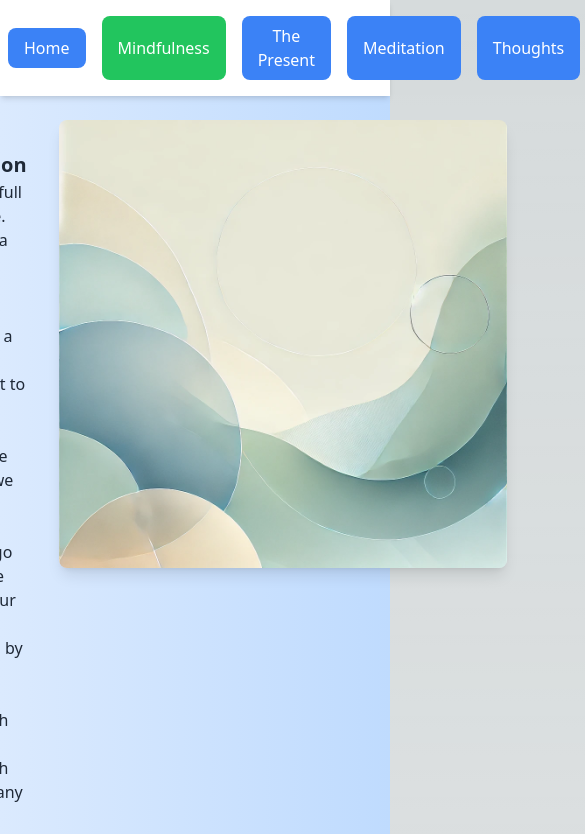
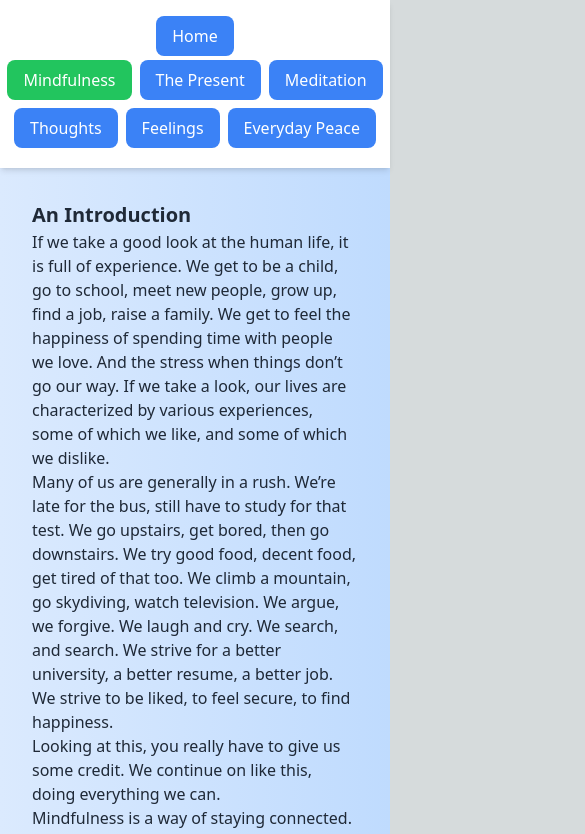
Before and after one commit to JoshuaChou10/mindfulness, a Next.js app: page /mindfulness-course in a window 390 px wide. Shown: the top 834 px of the page, 585 px wide, since content can reach past the window. Built offline with nearby package versions, Linux system fonts and the light colour scheme.

Commit message:
Added mobile layout, and meditation timer

```diff
--- a/pages/mindfulness-course.tsx
+++ b/pages/mindfulness-course.tsx
@@ -23,15 +23,17 @@ const sections: { [key: string]: Section } = {
     `,
     text: `
       <h1 style="font-size: 1.25rem; font-weight: bold;">An Introduction</h1>
-      <p> Our lives are full of experience. We get to be a child, go to school, meet new people, grow up, find a job, raise a family. We get to feel the happiness of spending time with people we love. And the stress when things don’t go our way. If we take a look, our lives are characterized by various experiences, some of which we like, and some of which we dislike. Many of us are generally in a rush. We’re late for the bus, still have to study for that test. We go upstairs, get bored, then go downstairs. We try good food, decent food, get tired of that too. We climb a mountain, go skydiving, watch television. We strive for a better university, a better resume, a better job. We strive to be liked, to feel secure, to find happiness. </p>
-<p>Looking at this, you have to give us some credit. We continue on, doing everything we can.</p>
-      <p>Mindfulness is a way of staying connected. It is a way of slowing down and taking a good look at every moment. Here you will find a fuller way to live. A way characterized by joy, love, lightness, and clarity. When I first started practicing mindfulness at the age of 13 I immediately became very interested. I really wanted to understand, to experience everything fully. I got interested in books, in meditation, and in the present moment. Mindfulness brought me back to myself. As I continued through my practice I started noticing some changes. Things that used to stress me out no longer bothered me. Gradually a sense of lightness, balance, and peace embraced me, and remains with me to this day. Sometimes I would even catch myself smiling for no specific reason. Now only the clarity remains. This is the power of mindfulness.</p>
+      <p> If we take a good look at the human life, it is full of experience.  We get to be a child, go to school, meet new people, grow up, find a job, raise a family. We get to feel the happiness of spending time with people we love. And the stress when things don’t go our way. If we take a look, our lives are characterized by various experiences, some of which we like, and some of which we dislike. </p>
+<p>Many of us are generally in a rush. We’re late for the bus, still have to study for that test. We go upstairs, get bored, then go downstairs. We try good food, decent food, get tired of that too. We climb a mountain, go skydiving, watch television. We argue, we forgive. We laugh and cry. We search, and search. We strive for a better university, a better resume, a better job. We strive to be liked, to feel secure, to find happiness. </p>
+<p>Looking at this, you really have to give us some credit. We continue on like this, doing everything we can. </p>
+<p>Mindfulness is a way of staying connected. It is a way of slowing down and taking a good look at every moment. Here you will find a fuller way to live. A way characterized by joy, love, lightness, and clarity. When I first started practicing mindfulness at the age of 13 I immediately became very interested. I really wanted to understand, to experience everything fully. I got interested in books, in meditation, and in the present moment. Mindfulness brought me back to myself. As I continued through my practice I started noticing some changes. Things that used to stress me out no longer bothered me. Gradually a sense of lightness, balance, and peace embraced me, and remains with me to this day. Sometimes I would even catch myself smiling for no specific reason. Now only the clarity remains. So this is the power of mindfulness.</p>
 <p>Through practicing mindfulness and understanding, we can walk around life with eyes wide open. Just washing the dishes, making conversation, drinking some tea. It’s all here for you to discover. The best part is that you can start now. Anyone can, at any age, and any circumstance. It’s so simple, why not give it a try?</p>
-<p>Mindfulness means living in the present moment. We are aware. When walking in a trail we can feel the soft breeze on our face, the warm sun. We can feel the soft crunch of the leaves beneath our feet. Mindfulness is something to be applied to in our everyday lives, in every moment. For example, when washing the dishes, where is your mind at? Place your attention on the action you are doing, no need to get caught up in past or future. Feel as you place your hands on the plate, the cool water rushing down. The various vibrant colors, and different shadings. When something is done with clarity, everything becomes fun. Just a moment in the life. Walking, moving, watching, loving.  </p>
-<p>When you do something you enjoy you are naturally in the present moment. For example, when playing basketball you’re attention is only on the game, the dribbling, the running, the shooting, the cheering. When playing chess, or doing computer programming, you are only doing it because it’s fun. You’re not thinking of anything else, you’re just working along, absorbed in the task at hand.</p>
+<p>Mindfulness means living in the present moment. We are aware. When walking in a trail we can feel the soft breeze on our face, the warm sun. We can feel the soft crunch of the leaves beneath our feet. Mindfulness is something to be applied to in our everyday lives, in every moment. For example, when washing the dishes, where is your mind at? Place your attention on the action you are doing, no need to get caught up in past or future. Feel as you place your hands on the plate, the cool water rushing down. The various vibrant colors, and different shades of white and blue. When something is done with clarity, everything becomes fun. Just a moment in the life. Walking, moving, watching, loving.  </p>
+<p>When you do something you enjoy you are naturally in the present moment. For example, when playing basketball youre attention is only on the game, the dribbling, the running, the shooting, the cheering. When playing chess, or doing computer programming, you are only doing it because it’s fun. You’re not thinking of anything else, you’re just working along, absorbed in the task.</p>
 <p>In mindfulness we are free from wanting because we see that all we could ever need is right here, right now with us. Anything else is just another thought.</p>
-<p>Sometimes I think of my mind like a child. I just listen to all of its demands. Dad, can I have this toy? Mom! Please give me a pony. We all have things we think we want, but have we ever considered letting go? Just let go and live with what is. Because then we can allow a true love to fill our lives; then we can love what is. </p>
+<p>Sometimes I think of my mind like a child. I just listen to its demands. Dad, can I have this toy? Mom! Please give me a pony. We all have things we think want, but have we ever considered letting go? Just let go and live with what is. Because then we can allow a true love to fill our lives; then we can love what is. </p>
 <p> Below I have included a simple exercise where you can use your five senses to stay connected. </p>
+
 
 
   `,
@@ -65,17 +67,21 @@ const sections: { [key: string]: Section } = {
     `,
     text: `
     <h1 style="font-size: 1.25rem; font-weight: bold;">Meditation</h1>
-    <p>Meditation is for us to settle down. It’s for us to get still. My grandfather used to love telling me stories about his meditation experiences. These stories got me interested in meditation but the change only started when I sat down and tried it myself. It is about remaining calm and peaceful in every situation. Having meditation as a part of your life is very helpful. Whenever you feel like you want to quiet down you can just go sit and meditate. When you have meditation by your side and in your life you find it difficult to get stressed. Your natural state is balanced, joyful and at peace. </p>
+    <p>Meditation is for us to settle down. It’s for us to get still. My grandfather used to love telling me stories about his meditation experiences. These stories got me interested in meditation but the change only started when I sat down and tried it myself. Having meditation as a part of your life is very helpful. Whenever you feel like you want to quiet down you can just go sit and meditate. When you have meditation by your side and in your life you find it difficult to get stressed. Your natural state is balanced, joyful and at peace. </p>
 <p> Meditation is a great way to strengthen mindfulness. Being mindful on a daily basis is an important practice, but those who truly want to integrate mindfulness into their lives also meditate. Meditation supports mindfulness. The calm and stillness that comes from concentration makes it easier to remain balanced and at ease throughout the day.</p>
-<p>As we begin to practice meditation you will find that everything becomes clearer. Therefore you can deal with every situation with an ease and efficiency. Meditation truly helps with every aspect of your life, from family life to work you are able to work in harmony with others and with the world.</p>
+<p>As we begin to practice meditation you will find that everything becomes clearer. Meditation truly helps with every aspect of your life, from family life to work you are able to work in harmony with others and with the world.</p>
+<p>Most people start with 5-10 minutes a day and slowly increase the time from there. 15 minutes, 20 minutes, 30 minutes. </p>
+<p>The point isn’t how long you can sit down for. Meditating is just for us to get still and calm the mind. You don’t have to sit for 2 hours a day for the meditation to take effect. If you can sit for 20 minutes that’s enough. If you can sit for 40 minutes that is good too. Whatever you feel is right and benificial then you can do it. </p>
+<br>
+<h1 style="font-size: 1.25rem; font-weight: bold;">How to Meditate</h1>
 <p>To start find a nice comfortable spot to sit where you can keep your back straight. You can sit on the edge of the chair, or on a cushion. </p>
      <p>Take 2-3 deep breaths to relax then gently place your attention on the in and out of your breathing</p>
      <p>Feel as the cool air comes in and as the soft air comes out. Feel the slight pause in between the in breath and the out breath</p>
      <p>Let the breathing flow naturally, do not try to control it. You may feel that it is too long or short, but just let it be. Through practice the breath will be able to flow naturally.</p>
      <p>As you continue watching the in-breath and the out-breath, various thoughts will arise. The mind will wander just like it always does throughout the day, thinking about this and that. In meditation we can be aware that we are lost in thought. Once we notice that we have wandered off we can just gently bring our attention back to the breath. </p>
-     <p>Watching this breath is the essence of meditation. As you continue returning your attention to the breath you will find that your mindfulness and concentration is sharper. This means that after meditation we feel well rested and at peace. Subtle thoughts that once ran underground our attention, now appear clearer to us. We see that every painful feeling can only come from believing a stressful thought. With this stillness, we are able to catch the confusing and stressful thoughts that arise and so we don’t follow after them.</p>
+     <p>Watching this breath is the essence of meditation. As you continue returning your attention to the breath you will find that your mindfulness and concentration becomes sharper. This means that after meditation we feel well rested and at peace. Subtle thoughts that once ran underground our attention, now appear clearer to us. We see that every painful feeling can only come from believing a stressful thought. With this stillness, we are able to catch the confusing and stressful thoughts that arise and so we don’t follow after them.</p>
      <p>It can be compared to a lake. Usually, the lake is muddy and wavy so when we walk in it we can’t see all the garbage, the fish, the crabs that are at the bottom of the floor. So we are constantly stepping on them. When we meditate we make the water still and let everything settle down so we can look through the crystal clear water and avoid anything that would hurt to step on. Now that the lake is still and clear we can actually enjoy our time here. The lake is our mind, the fish and crabs are our thoughts. Stepping on them represents believing our painful thoughts and following after them. This is why we remain mindful throughout the day, so we know what is going on and we are able to remain calm and at ease. </p>
-      <p>Most people start with 5-10 minutes a day and slowly build up from there. I like meditating in the morning, right when I get up from bed. Although you can find what time works best for you. Having meditation as a part of your life is really helpful. Everytime you are feeling stressed or like you need to quite down, you can just sit in meditation.  </p>
+      <p>I like meditating in the morning, right when I get up from bed. Although you can find what time works best for you. Having meditation as a part of your life is really helpful. Everytime you are feeling stressed or like you need to quite down, you can just sit in meditation.  </p>
 
 
     `,
@@ -90,7 +96,8 @@ const sections: { [key: string]: Section } = {
     <h1 style="font-size: 1.25rem; font-weight: bold;">Life Without Problems</h1>
       <p>Problems can only exist in the past or future. When we start worrying about what is going to happen, or what has already happened then we are lost. Our thoughts tell us painful and scary stories about our lives- ”It should have happened like this”, or “What if this happens?”  The good news is that it can’t be anything more than just a thought. If we get caught up in these stories of past and future then it is like we are trapped in a movie theatre, we know nothing but the story that we are watching. In mindfulness, we simply notice the thought. When we are aware, we see that these are just thoughts, they don’t contain any truth. We don’t have to believe them you know. When we see a thought for what it is then we are awake to the simple truth of what is in front of us. A tree, a table, a person. Everything is as it is. </p>
       <p>Thoughts tell us stories about what is. These stories often argue with reality and that is what causes suffering. For example the thought - “My parents should be more understanding” is a painful thought to believe. If you follow after it, make it into your story, then life becomes confusing. Just a single thought can cause so much strife and conflict, and the thought isn’t even true. </p>
-<p>What happens when you believe the stressful thought-” My parents should be more understanding.” It hurts. When you don’t believe the stories your mind tells you, there isn’t a problem in the world. You're fine to experience everything as it is. You’re able to have a good look at what is without resistance. A good question to ask yourself is- “Is it true?” Byron Katie, in her book “A Mind at Home With Itself” introduces us to inquiry. If you find a stressful thought, just question it. </p>
+      <p>What happens when you believe the stressful thought-” My parents should be more understanding.” It hurts. When you don’t believe the stories your mind tells you, there isn’t a problem in the world. You're fine to experience everything as it is. You’re able to have a good look at what is without resistance. A good question to ask yourself is- “Is it true?” Byron Katie, in on of her wonderful books, “A Mind at Home With Itself” introduces us to inquiry. If you find a stressful thought, just question it. Then eventually every stressful thought will unravel itself before it can have any effect on you. </p>
+      <p>It’s funny sometimes how an argument can start from nothing. Let’s say that your partner comes home from work and they don’t talk much. Your thoughts may start creating stories of “What happend”, or “What is going on.” “They must be angry at me”, “What did I do this time” “They are so sensitive, so frustrating.” Now unfortunatly you believe this thoughts and as a result you become angry and silent. </p>
       <p>Many of us have the thought- “I am not good enough.” Many stressful thoughts stem from this one thought. “I should be more…”, “I should have more…” Watch what happens when you believe these thoughts, it doesn’t feel good does it? The truth is that everyone is perfect as they are, it is only these stories that are telling us otherwise. </p>
 <p> When we compare ourselves with others we end up feeling either inferior or superior. We either end up as the lesser or as the better. These comparisons constantly put us in a vulnerable position. Any comparison argues with the truth. Reality is as it is, there is no need to make higher or lower, smaller, or bigger, greater, or lesser. </p>
 <p>Be aware of all the alluring stories that your thoughts tell you. We have been following after these stories all of our lives. Now we can be aware of these lies that our thoughts tell us. When we meet each thought with a knowing awareness then we no longer have to be trapped by them. Then we can be free from anything that argues with what is. </p>
@@ -108,7 +115,7 @@ const sections: { [key: string]: Section } = {
 
     `,
     text: `
-      <h1>Feelings</h1>
+      <h1 style="font-size: 1.25rem; font-weight: bold;">Feelings</h1>
       <p> A feeling comes from a thought. If there is a thought then there is an accompanying feeling. We usually notice the feeling first before the thought. The feeling lets us know that we are caught in a stressful thought. Mindfulness involves being aware of how you are feeling throughout the day. Is there stress, sadness, or anger? Behind every feeling is a thought, so just trace it back to its origin. Why is there stress? What thought are you believing? Once we understand that feelings can only come from believing a thought that argues with reality then we can begin to let go.</p>
 <p> People can go around their entire lives not knowing that they don’t have to feel stressed, they don’t have to feel angry or worried. These feelings, once we see them clearly can be let go of. </p>
 <p>When we resist something it hurts. Suffering can only come from resistance. For example, let’s say you only slept 3 hours last night and the next day you’re tired. The tiredness is one thing, your resistance to it is another. If you are simply aware of the tiredness then there isn’t a problem. You just know how it feels, ok this is what tiredness feels like. You don’t add any resistance onto it, “This sucks”, “I’m not getting enough sleep.” When we are able to go about life without resistance then everything can be lived with a sense of acceptance. </p>
@@ -125,8 +132,16 @@ const sections: { [key: string]: Section } = {
       <p></p>
     `,
     text: `
-      <h1>Everyday Peace</h1>
-      <p>Freedom can only be found here an now. Not tomorrow, not yesterday, not on a mountain, but just right here. Peace can only come from within. It doesn’t come from achieving this or that. True lasting joy won’t reveal itself once you get the things you want. Let’s just start here, within. Then we will know a true happiness that doesn’t fall away. A joy that is immovable in all circumstances. </p>
+      <h1 style="font-size: 1.25rem; font-weight: bold;">Everyday Peace</h1>
+      <p>Freedom can only be found here and now, not tomorrow, not yesterday, not on a mountain or in a cave. It doesn’t come when we achieve this or that, it doesn’t come when we get the things we want. People think that first they have to get everything in their world right, get the things they want, and then they can be at peace. This isn’t the path to peace. Can we start now? Just right here? Let’s start from within. Then we will know a true happiness that doesn’t fall away. A joy that is bound by nothing. A peace that is immovable in all circumstances. </p>
+<h1>Peace Every Moment</h1>
+<p>Mindfulness is what we found when we first started walking this path. It’s nothing special and yet it’s perfect. When we are mindful then there is nothing else to do. If we remain mindful moment-to-moment then our practice will progress naturally. Situations, thoughts and feelings will become clearer. If something comes up then we are able to do what is necessary with wisdom and a light heart. When we are at peace then naturally we are able to live in harmony with others. When we start to love what is, then it follows that we love everything we see. We can listen to everyone with a clear mind and a kind, understanding, open heart.</p>
+<h1>Letting Go</h1>
+<p>As we continue to be mindful we will naturally start to let go. Holding on to something hurts, so we let go. Then we feel lighter, then we can know a complete peace. When we feel anything other than ok then it means we are still holding on to something. We are a bit stuck. So let go of that too. Put everything down, just be done with it. Then we are able to move through the world without attachment.</p>
+<p>If you sit there and want your mind to stop thinking then that is also holding on. It is just making it worse. Just let it be, don’t fight it. Don’t fight anything. Simply watch, notice, and let go. This is the way to peace.</p>
+<p>I’ve said enough, now it’s time to apply it in your everyday life. An instruction manual is only as useful as words on a page. You will have to use the guidelines and find your own way of practice. Look at your experience right now, be mindful of any thoughts that arise moment-to-moment. Continue meditating and the results will come on its own. </p>
+<p>I would like to give you a word of encouragement, mindfulness is the only way I know out of the stress and problems that people have to deal with in this age. Mindfulness is the way to happiness, peace, and clarity. I’m glad you found it</p>
+
     `,
     imageUrl: '/peace.png',
   },
@@ -154,18 +169,16 @@ const MindfulnessCourse = () => {
   };
 
   return (
-    <div className="relative flex flex-col items-center justify-center min-h-screen py-2 bg-gradient-to-r from-blue-100 to-blue-200">
-      <div className="absolute top-0 left-0 right-0 flex justify-between items-center w-full bg-white py-4 shadow-md z-10">
+    <div className="relative flex flex-col items-center justify-center min-h-screen py-2 bg-gradient-to-r from-blue-100 to-blue-200 w-full">
+      <div className="fixed top-0 left-0 right-0 flex flex-col md:flex-row justify-between items-center w-full bg-white py-4 shadow-md z-10">
         <Link className="px-4 py-2 mx-2 bg-blue-500 text-white rounded-lg hover:bg-blue-600" href="/">
-
           Home
-
         </Link>
-        <nav className="flex justify-around w-full">
+        <nav className="flex flex-wrap justify-center md:justify-around w-full md:w-auto">
           {Object.keys(sections).map((section) => (
             <button
               key={section}
-              className={`px-4 py-2 mx-2 rounded-lg ${
+              className={`px-4 py-2 m-1 md:mx-2 rounded-lg ${
                 selectedSection === section
                   ? 'bg-green-500 text-white'
                   : 'bg-blue-500 text-white hover:bg-blue-600'
@@ -176,16 +189,15 @@ const MindfulnessCourse = () => {
             </button>
           ))}
         </nav>
-
       </div>
-      <div className="flex flex-col items-center mt-24 max-w-6xl">
-        <div className="flex flex-row items-start">
-          <div className="text-left p-4">
+      <div className="flex flex-col items-center mt-24 pt-20 max-w-6xl px-4 md:px-0 w-full">
+        <div className="flex flex-col items-center md:flex-row md:items-start w-full">
+          <div className="text-left p-4 w-full md:w-1/2">
             <div dangerouslySetInnerHTML={{ __html: sections[selectedSection].text }} className="text-gray-800"></div>
           </div>
-          <img src={sections[selectedSection].imageUrl} alt="Mindfulness" className="ml-4 mt-4 max-w-md rounded-lg shadow-lg" />
+          <img src={sections[selectedSection].imageUrl} alt="Mindfulness" className="mt-4 max-w-full md:max-w-md rounded-lg shadow-lg md:ml-4" />
         </div>
-        <div id="practice-section" className="bg-white p-6 rounded-lg shadow-md max-w-8xl text-center mb-8 mt-8">
+        <div id="practice-section" className="bg-white p-6 rounded-lg shadow-md max-w-full text-center mb-8 mt-8">
           <div dangerouslySetInnerHTML={{ __html: sections[selectedSection].practice }} className="text-gray-800"></div>
         </div>
       </div>
@@ -197,6 +209,8 @@ const MindfulnessCourse = () => {
       </button>
     </div>
   );
+
+
 };
 
 export default MindfulnessCourse;
```
Also changed, not shown: app/page.tsx (+5 -5 lines), package.json (+7 -4 lines), pages/timer.tsx (+45 -2 lines), 1 other file (tests, documents, lock files or other folders). Lines whose indentation alone changed are shown as unchanged.
